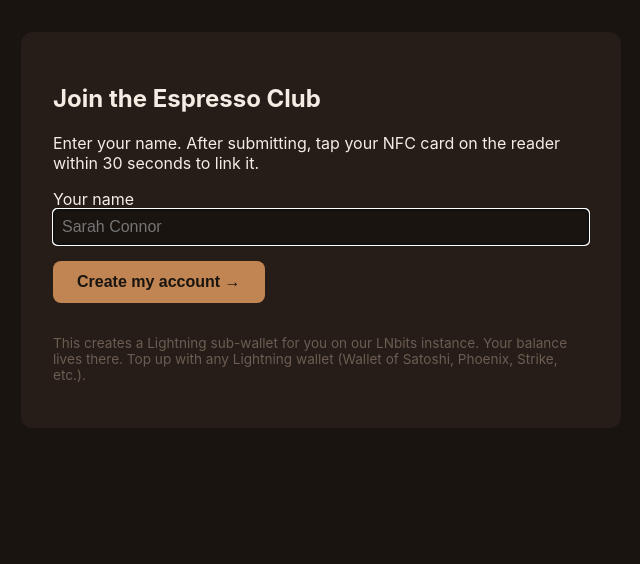
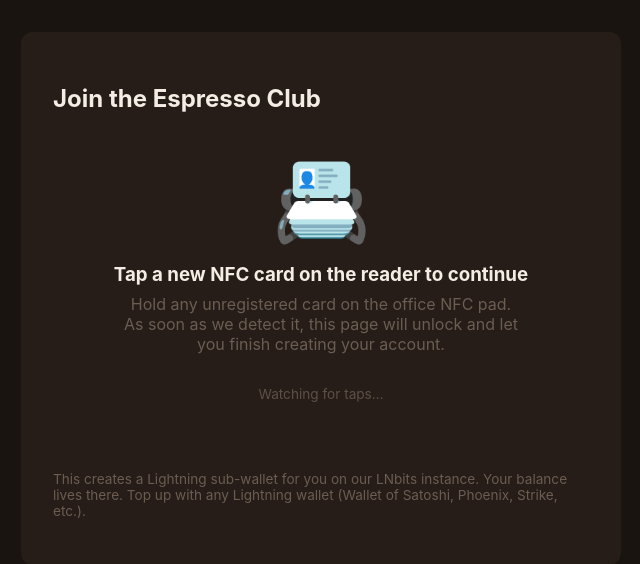
Before and after one commit to imcmurray/espresso-club, a FastAPI app: template app/templates/onboard.html in a window 1280 px wide. Shown: the part 57-621 px from the top of the page, without its empty margins (319-959 px from the left). Run offline with FastAPI, Linux system fonts and the light colour scheme; the template is opened without the code that fills it, so the values that code supplies are empty; parts of the project's set-up code (start-up, migrations or seed data) failed here and were passed over; some libraries are stand-ins or nearby versions.

Commit message:
feat(onboard): gate the form on a detected card tap
Visiting /onboard without a known NFC UID used to show the form
immediately; the user could create an account and only THEN be told
to tap a card within 30 seconds. If they didn't, they'd end up with
a wallet they couldn't access from the touchscreen.

Now /onboard has two states:

  Card known (?card= in URL or recent unknown tap stored in app state)
    → show the form with a "✓ Card detected: <UID>" confirmation banner
      and a hidden nfc_uid input. Submit creates the account immediately.

  No card known
    → show a "Tap a new NFC card on the reader to continue" gate with
      an animated card emoji + pulsing "Watching for taps…" hint. The
      gate polls /onboard/poll every 2s; the moment an unknown card is
      tapped, the form fragment swaps in and the user can continue.

Server-side gating: POST /onboard now hard-rejects requests without an
nfc_uid (400). The HTML gate prevents this from happening in the
normal flow, but the rejection is the safety net for someone removing
the hidden input via DevTools.

State plumbing:
- AppState.last_unknown_tap_uid + record_unknown_tap() / consume_unknown_tap()
- /api/nfc/tap stores unknown UIDs there for 60 seconds
- /onboard reads it on first render OR via the poll endpoint

Templates split:
- onboard.html — page shell + #onboard-state container
- _onboard_form.html — the form, used when card is known
- _onboard_waiting.html — gate + poll trigger, used when waiting
- new CSS: card-bounce + pulse-fade animations for the waiting view,
  green confirmation banner for the form view

Tests: legacy "submit name → tap to register" path is gone, so the test
helpers and individual test bodies now POST /onboard with name+nfc_uid
together. 23/23 tests still passing.

Co-Authored-By: Claude Opus 4.7 (1M context) <noreply@anthropic.com>

```diff
--- a/app/routers/api.py
+++ b/app/routers/api.py
@@ -46,6 +46,7 @@ async def nfc_tap(event: TapEvent, request: Request):
     # Normal tap: look up the user and start a session.
     user = state.db.get_user_by_nfc(event.uid)
     if not user:
+        await state.record_unknown_tap(event.uid)
         await state.clear_session(
             message="👋 New card! Tap below to join the club.",
             join_card_uid=event.uid,
--- a/app/routers/onboard.py
+++ b/app/routers/onboard.py
@@ -19,14 +19,37 @@ templates = Jinja2Templates(directory=str(Path(__file__).resolve().parent.parent
 
 @router.get("/onboard", response_class=HTMLResponse)
 async def onboard_form(request: Request, card: str | None = None):
-    """Optional ?card=<uid> query param pre-fills the form with that NFC
-    UID, so when an unknown card is tapped the user can click "Join with
-    this card" on /menu and land here ready to type their name. Submit
-    registers the card directly — no separate tap-to-register step needed.
+    """Show the onboarding page.
+
+    Three sources for the NFC card UID, in priority order:
+      1. ?card=<uid> query param (the "Join with this card" link from /menu)
+      2. A recently-tapped unknown card stored in app state
+      3. None — show a "tap a card to continue" gate that polls until one
+         arrives, then unlocks the form.
+
+    Account creation is gated on (1) or (2) — we never create an account
+    without a real card UID. The polling gate handles (3).
     """
+    state = request.app.state.app_state
+    card_uid = (card or "").strip() or state.recent_unknown_tap()
     return templates.TemplateResponse(
         request, "onboard.html",
-        {"prefilled_card_uid": (card or "").strip()},
+        {"prefilled_card_uid": card_uid},
+    )
+
+
+@router.get("/onboard/poll", response_class=HTMLResponse)
+async def onboard_poll(request: Request):
+    """HTMX poll target — returns the form fragment as soon as the user
+    taps a card on the reader. Returns an empty body with HX-Reswap: none
+    while we're still waiting, so the gate stays in place."""
+    state = request.app.state.app_state
+    card_uid = state.recent_unknown_tap()
+    if not card_uid:
+        return HTMLResponse("", headers={"HX-Reswap": "none"})
+    return templates.TemplateResponse(
+        request, "_onboard_form.html",
+        {"prefilled_card_uid": card_uid},
     )
 
 
@@ -41,16 +64,25 @@ async def onboard_submit(request: Request,
 
     nfc_uid = nfc_uid.strip() or None
 
+    # The gate ensures the form only submits with a card UID, but a
+    # determined user could remove the hidden input from DevTools.
+    # Refuse server-side too — accounts without a card are useless on
+    # the touchscreen.
+    if not nfc_uid:
+        raise HTTPException(
+            400, "A card UID is required. Tap a new NFC card on the reader, "
+                 "then submit the form again."
+        )
+
     # If a card UID came in via the form, refuse to overwrite an existing
-    # user's claim on it. Better than silently re-routing some else's card.
-    if nfc_uid:
-        existing = state.db.get_user_by_nfc(nfc_uid)
-        if existing:
-            raise HTTPException(
-                409,
-                f"Card '{nfc_uid}' is already assigned to {existing.name}. "
-                "Ask the operator to re-assign it via /admin if it's actually yours."
-            )
+    # user's claim on it. Better than silently re-routing someone else's card.
+    existing = state.db.get_user_by_nfc(nfc_uid)
+    if existing:
+        raise HTTPException(
+            409,
+            f"Card '{nfc_uid}' is already assigned to {existing.name}. "
+            "Ask the operator to re-assign it via /admin if it's actually yours."
+        )
 
     wallet = await state.ln.create_user_and_wallet(user_name=name)
     user = state.db.create_user(
@@ -61,21 +93,10 @@ async def onboard_submit(request: Request,
         nfc_uid=nfc_uid,
     )
 
-    if nfc_uid:
-        # Card already linked; no tap-to-register window needed.
-        state.last_message = f"Welcome, {name}! Top up below, then tap your card to drink."
-    else:
-        # Legacy flow: ask the user to tap within 30s. Used when /onboard is
-        # visited directly without a card UID.
-        state.last_message = (
-            f"Welcome, {name}! Tap your card on the reader within 30 seconds to register it."
-        )
-        request.app.state.pending_nfc_user_id = user.id
-        request.app.state.pending_nfc_expires = _now() + 30
+    # The card is consumed by this onboard — clear the unknown-tap state so
+    # the next visitor to /onboard doesn't see this user's UID.
+    await state.consume_unknown_tap()
+
+    state.last_message = f"Welcome, {name}! Top up below, then tap your card to drink."
 
     return RedirectResponse(url=f"/topup/{user.id}", status_code=303)
-
-
-def _now() -> float:
-    import time as _t
-    return _t.time()
--- a/app/static/style.css
+++ b/app/static/style.css
@@ -157,6 +157,45 @@ main a:visited, .session-card a:visited, .idle a:visited, .invoice-card a:visite
     border-radius: 0.75rem;
     max-width: 600px;
     margin: 0 auto;
+}
+
+/* "Tap a new card to continue" gate on /onboard. */
+.onboard-waiting { text-align: center; padding: 1.5rem 0.5rem; }
+.onboard-waiting .card-icon {
+    font-size: 5rem;
+    margin-bottom: 0.5rem;
+    animation: card-bounce 1.5s ease-in-out infinite;
+}
+@keyframes card-bounce {
+    0%, 100% { transform: translateY(0); }
+    50%      { transform: translateY(-8px); }
+}
+.onboard-waiting h3 { margin: 0.5rem 0; }
+.onboard-waiting .hint { color: var(--muted); max-width: 400px; margin: 0.5rem auto; }
+.onboard-waiting .pulse {
+    animation: pulse-fade 2s ease-in-out infinite;
+}
+@keyframes pulse-fade {
+    0%, 100% { opacity: 0.4; }
+    50%      { opacity: 1; }
+}
+
+.onboard-form-card .card-detected {
+    background: rgba(109, 182, 116, 0.18);
+    border: 1px solid rgba(109, 182, 116, 0.5);
+    padding: 0.6rem 0.8rem;
+    border-radius: 0.4rem;
+    margin: 0 0 1rem 0;
+}
+.onboard-form-card .card-icon-small {
+    display: inline-block;
+    width: 1.4rem; height: 1.4rem; line-height: 1.4rem;
+    background: var(--good);
+    color: var(--bg);
+    border-radius: 50%;
+    text-align: center;
+    font-weight: 700;
+    margin-right: 0.4rem;
 }
 
 .admin { max-width: 1100px; }
--- /dev/null
+++ b/app/templates/_onboard_waiting.html
@@ -0,0 +1,14 @@
+<div class="onboard-waiting"
+     hx-get="/onboard/poll"
+     hx-trigger="every 2s"
+     hx-target="#onboard-state"
+     hx-swap="innerHTML">
+    <div class="card-icon">📇</div>
+    <h3>Tap a new NFC card on the reader to continue</h3>
+    <p class="hint">
+        Hold any unregistered card on the office NFC pad. As soon as we
+        detect it, this page will unlock and let you finish creating your
+        account.
+    </p>
+    <p class="fine-print pulse">Watching for taps…</p>
+</div>
--- a/app/templates/onboard.html
+++ b/app/templates/onboard.html
@@ -3,30 +3,17 @@
 {% block content %}
 <section class="onboard">
     <h2>Join the Espresso Club</h2>
-    {% if prefilled_card_uid %}
-    <p>
-        Linking card <code>{{ prefilled_card_uid }}</code> to your new account.
-        Just enter your name and we'll do the rest.
-    </p>
-    {% else %}
-    <p>
-        Enter your name. After submitting, tap your NFC card on the reader within
-        30 seconds to link it.
-    </p>
-    {% endif %}
-    <form method="post" action="/onboard">
+    <div id="onboard-state">
         {% if prefilled_card_uid %}
-        <input type="hidden" name="nfc_uid" value="{{ prefilled_card_uid }}">
+            {% include "_onboard_form.html" %}
+        {% else %}
+            {% include "_onboard_waiting.html" %}
         {% endif %}
-        <label>
-            Your name
-            <input type="text" name="name" required autofocus
-                   placeholder="Sarah Connor">
-        </label>
-        <button type="submit">Create my account →</button>
-    </form>
+    </div>
     <div class="fine-print">
-        <p>This creates a Lightning sub-wallet for you on our LNbits instance. Your balance lives there. Top up with any Lightning wallet (Wallet of Satoshi, Phoenix, Strike, etc.).</p>
+        <p>This creates a Lightning sub-wallet for you on our LNbits instance.
+        Your balance lives there. Top up with any Lightning wallet (Wallet of
+        Satoshi, Phoenix, Strike, etc.).</p>
     </div>
 </section>
 {% endblock %}
```
Also changed, not shown: app/state.py (+32 -0 lines), app/templates/_onboard_form.html (added, +15 -0 lines), tests/test_buy_flow.py (+12 -12 lines), tests/test_gifts.py (+8 -4 lines).
